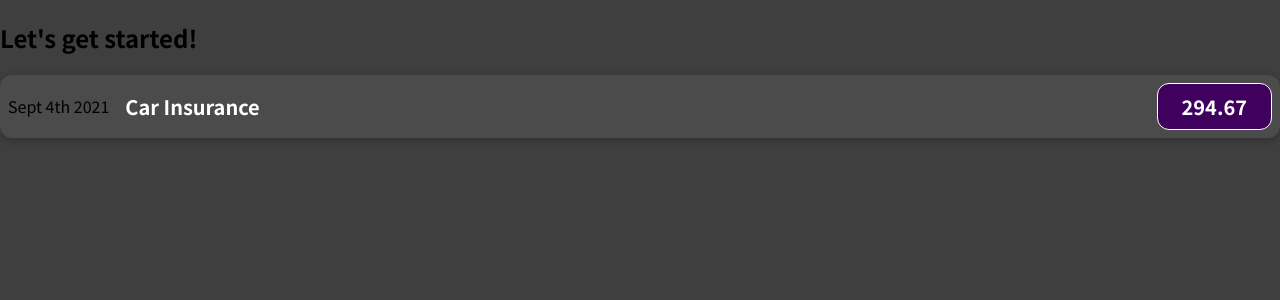
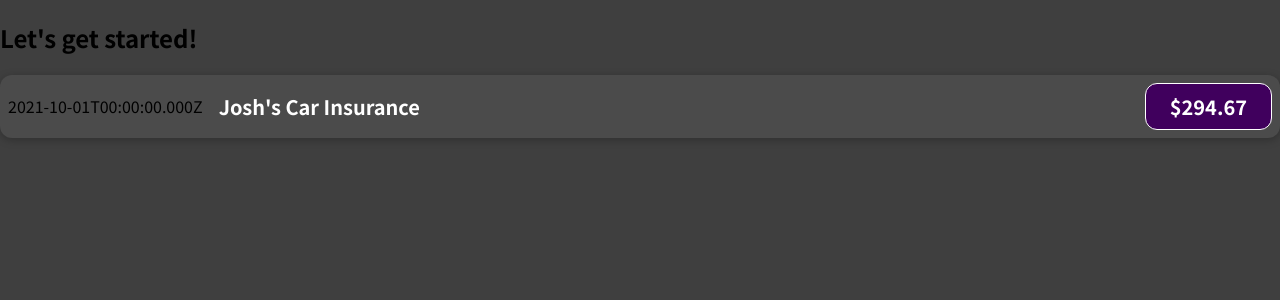
Before and after one commit to jespy3/react-complete-guide, a JavaScript app: page / in a window 1280 px wide. Shown: the top 300 px of the page. Built offline with nearby package versions, Linux system fonts and the light colour scheme.

Commit message:
Dynamically injecting in values

```diff
--- a/src/components/ExpenseItem.js
+++ b/src/components/ExpenseItem.js
@@ -1,12 +1,16 @@
 import './ExpenseItem.css';
 
 function ExpenseItem() {
+    const expenseDate = new Date(2021, 9, 1);
+    const expenseTitle = 'Josh\'s Car Insurance';
+    const expenseAmount = 294.67;
+
     return (
         <div className="expense-item">
-            <div>Sept 4th 2021</div>
+            <div>{expenseDate.toISOString()}</div>
             <div className="expense-item__description">
-              <h2>Car Insurance</h2>
-              <div className="expense-item__price">294.67</div>
+                <h2>{expenseTitle}</h2>
+                <div className="expense-item__price">${expenseAmount}</div>
             </div>
         </div>
     )
```
